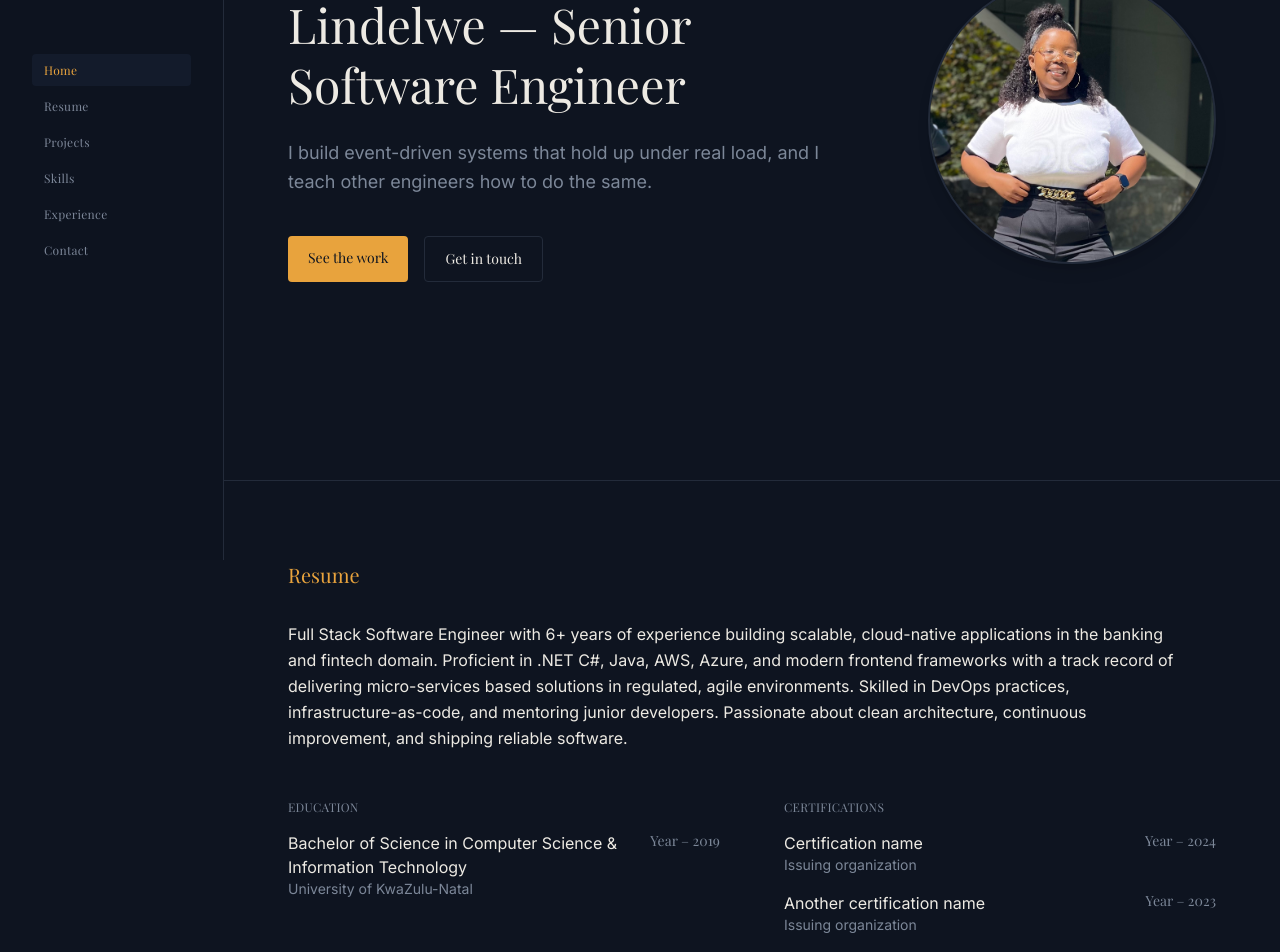
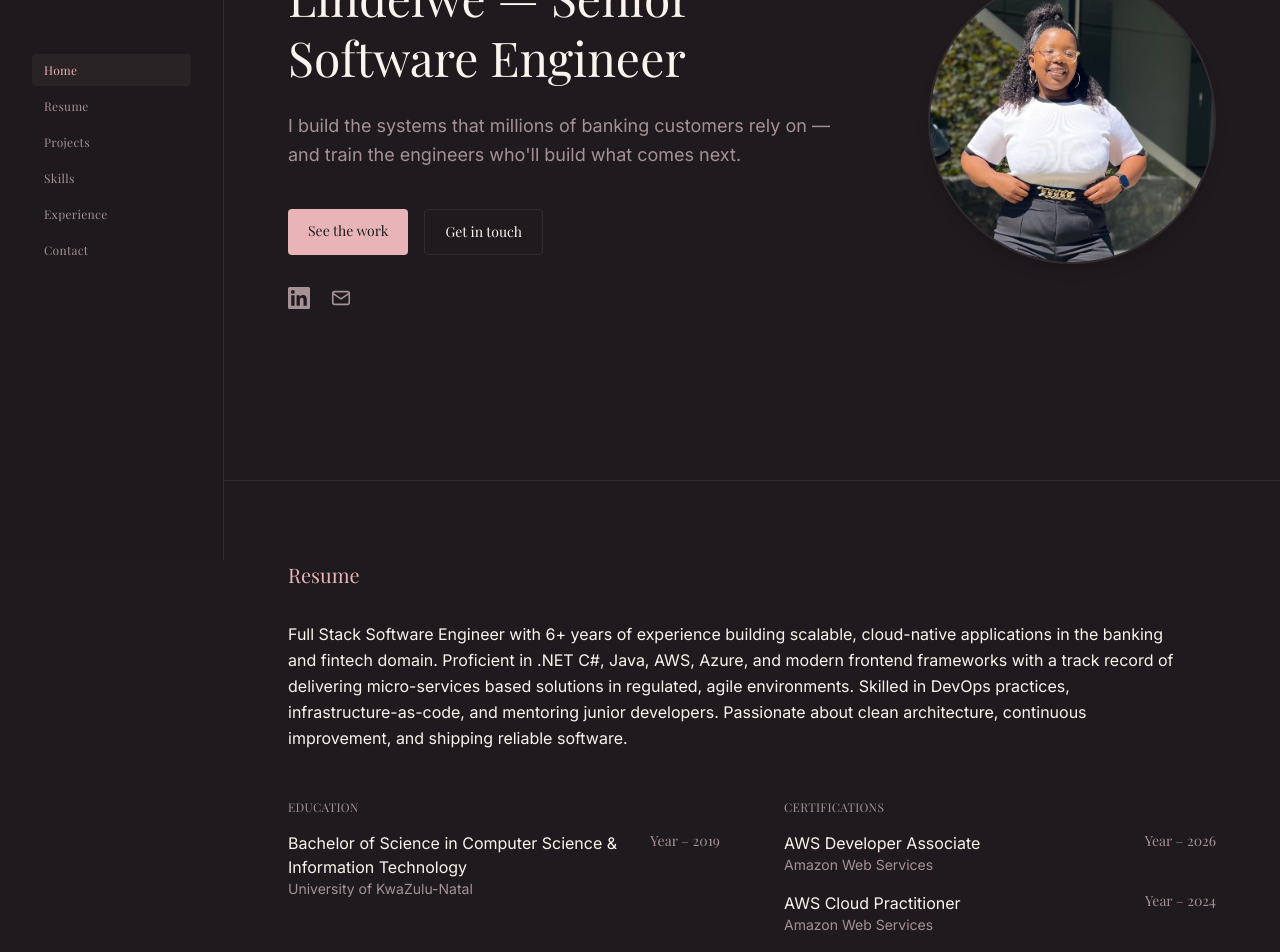
Before and after one commit to LindelweM/portfolio-frontend, a React (Vite) app: page / in a window 1280 px wide. Shown: the part 240-1192 px from the top of the page. Built offline with nearby package versions, Linux system fonts and the light colour scheme; no server answers.

Commit message:
Enhance contact and hero components with improved layout and icons; update profile details and color theme in CSS

```diff
--- a/src/components/Contact.jsx
+++ b/src/components/Contact.jsx
@@ -96,20 +96,27 @@ export default function Contact() {
           )}
         </form>
 
-        <div className="font-display text-sm space-y-3">
+        <div className="font-display text-sm space-y-4">
           <a
             href={`mailto:${profile.email}`}
-            className="block text-[var(--color-paper)] hover:text-[var(--color-signal)] transition-colors"
+            className="flex items-center gap-3 text-[var(--color-paper)] hover:text-[var(--color-signal)] transition-colors"
           >
-            {profile.email}
+            <svg xmlns="http://www.w3.org/2000/svg" width="20" height="20" viewBox="0 0 24 24" fill="none" stroke="currentColor" strokeWidth="1.75" strokeLinecap="round" strokeLinejoin="round" aria-hidden="true">
+              <rect x="3" y="5" width="18" height="14" rx="2" />
+              <path d="m3 7 9 6 9-6" />
+            </svg>
+            <span>{profile.email}</span>
           </a>
           <a
             href={profile.linkedin}
             target="_blank"
             rel="noreferrer"
-            className="block text-[var(--color-paper)] hover:text-[var(--color-signal)] transition-colors"
+            className="flex items-center gap-3 text-[var(--color-paper)] hover:text-[var(--color-signal)] transition-colors"
           >
-            LinkedIn
+            <svg xmlns="http://www.w3.org/2000/svg" width="20" height="20" viewBox="0 0 24 24" fill="currentColor" aria-hidden="true">
+              <path d="M20.45 20.45h-3.55v-5.57c0-1.33-.02-3.04-1.85-3.04-1.86 0-2.14 1.45-2.14 2.95v5.66H9.36V9h3.41v1.56h.05a3.74 3.74 0 0 1 3.37-1.85c3.6 0 4.27 2.37 4.27 5.46zM5.34 7.43a2.06 2.06 0 1 1 0-4.13 2.06 2.06 0 0 1 0 4.13M7.12 20.45H3.56V9h3.56zM22.22 0H1.77C.79 0 0 .77 0 1.72v20.56C0 23.23.79 24 1.77 24h20.45C23.2 24 24 23.23 24 22.28V1.72C24 .77 23.2 0 22.22 0" />
+            </svg>
+            <span>LinkedIn</span>
           </a>
         </div>
       </div>
--- a/src/components/Hero.jsx
+++ b/src/components/Hero.jsx
@@ -31,6 +31,29 @@ export default function Hero() {
             Get in touch
           </a>
         </div>
+        <div className="mt-8 flex items-center gap-5">
+          <a
+            href={profile.linkedin}
+            target="_blank"
+            rel="noreferrer"
+            aria-label="LinkedIn"
+            className="text-[var(--color-slate)] hover:text-[var(--color-signal)] transition-colors"
+          >
+            <svg xmlns="http://www.w3.org/2000/svg" width="22" height="22" viewBox="0 0 24 24" fill="currentColor" aria-hidden="true">
+              <path d="M20.45 20.45h-3.55v-5.57c0-1.33-.02-3.04-1.85-3.04-1.86 0-2.14 1.45-2.14 2.95v5.66H9.36V9h3.41v1.56h.05a3.74 3.74 0 0 1 3.37-1.85c3.6 0 4.27 2.37 4.27 5.46zM5.34 7.43a2.06 2.06 0 1 1 0-4.13 2.06 2.06 0 0 1 0 4.13M7.12 20.45H3.56V9h3.56zM22.22 0H1.77C.79 0 0 .77 0 1.72v20.56C0 23.23.79 24 1.77 24h20.45C23.2 24 24 23.23 24 22.28V1.72C24 .77 23.2 0 22.22 0" />
+            </svg>
+          </a>
+          <a
+            href={`mailto:${profile.email}`}
+            aria-label="Email"
+            className="text-[var(--color-slate)] hover:text-[var(--color-signal)] transition-colors"
+          >
+            <svg xmlns="http://www.w3.org/2000/svg" width="22" height="22" viewBox="0 0 24 24" fill="none" stroke="currentColor" strokeWidth="1.75" strokeLinecap="round" strokeLinejoin="round" aria-hidden="true">
+              <rect x="3" y="5" width="18" height="14" rx="2" />
+              <path d="m3 7 9 6 9-6" />
+            </svg>
+          </a>
+        </div>
       </div>
       <div className="shrink-0 flex justify-center md:justify-end">
         <img
--- a/src/data/content.js
+++ b/src/data/content.js
@@ -5,16 +5,17 @@ export const profile = {
   role: "Senior Software Engineer",
   location: "Cape Town, South Africa",
   tagline:
-    "I build event-driven systems that hold up under real load, and I teach other engineers how to do the same.",
+    "I build the systems that millions of banking customers rely on — and train the engineers who'll build what comes next.",
   intro:
     "Full Stack Software Engineer with 6+ years of experience building scalable, cloud-native applications in the banking and fintech domain. Proficient in .NET C#, Java, AWS, Azure, and modern frontend frameworks with a track record of delivering micro-services based solutions in regulated, agile environments. Skilled in DevOps practices, infrastructure-as-code, and mentoring junior developers. Passionate about clean architecture, continuous improvement, and shipping reliable software.",
   linkedin: "https://linkedin.com/in/lindelwe-myeza",
+  email: "lindelwenpmyeza@gmail.com",
   resumeFile: "/resume.pdf",
 };
 
 export const experience = [
   {
-    role: "Senior Software Engineer",
+    role: "Software Engineer",
     org: "Capitec Bank",
     period: "Present - 3 years 1 month",
     points: [
@@ -55,12 +56,21 @@ export const experience = [
     ],
   },
   {
-    role: "Junior Software Developer",
+    role: "Software Developer",
     org: "Astel Systems",
     period: "Past - 2 years 1 month",
     points: [
       "Integrated the Azure Cloud Portal with an IoT application built on .NET Core 6.0, successfully taking the solution from development through to production—a significant achievement as a junior developer.",
       "Gained hands-on experience across the full SDLC, including CI/CD pipelines, cloud resource provisioning, and production monitoring for cloud-based IoT services."
+    ],
+  },
+  {
+    role: "Junior Software Developer",
+    org: "Wilson Bayly Holmes (WBHO)",
+    period: "Past - 6 months",
+    points: [
+      "Supported system modernisation by contributing to migrations from RPG to Java, using Maven, Bitbucket, MySQL, HTML, and CSS.",
+      "Focused on system enhancements and reporting functionalities, gaining foundational experience in enterprise software development."
     ],
   },
 ];
@@ -75,14 +85,19 @@ export const education = [
 
 export const certifications = [
   {
-    name: "Certification name",
-    issuer: "Issuing organization",
+    name: " AWS Developer Associate",
+    issuer: "Amazon Web Services",
+    period: "Year – 2026",
+  },
+  {
+    name: "AWS Cloud Practitioner",
+    issuer: "Amazon Web Services",
     period: "Year – 2024",
   },
   {
-    name: "Another certification name",
-    issuer: "Issuing organization",
-    period: "Year – 2023",
+    name: "Azure Fundamentals AZ-900",
+    issuer: "Microsoft",
+    period: "Year – 2021",
   },
 ];
 
--- a/src/index.css
+++ b/src/index.css
@@ -2,13 +2,13 @@
 @import "tailwindcss";
 
 @theme {
-  --color-ink: #0E1420;
-  --color-ink-raised: #131B2B;
-  --color-paper: #EDEAE3;
-  --color-slate: #7C8798;
-  --color-hairline: #232B3A;
-  --color-signal: #E8A33D;
-  --color-signal-dim: #6B5228;
+  --color-ink: #1F1A1D;
+  --color-ink-raised: #2A2326;
+  --color-paper: #FBF4EE;
+  --color-slate: #A69296;
+  --color-hairline: #322A2E;
+  --color-signal: #E8B4B8;
+  --color-signal-dim: #6B4F52;
 
   --font-display: 'Playfair Display', ui-serif, Georgia, serif;
   --font-body: 'Inter', system-ui, sans-serif;
```
